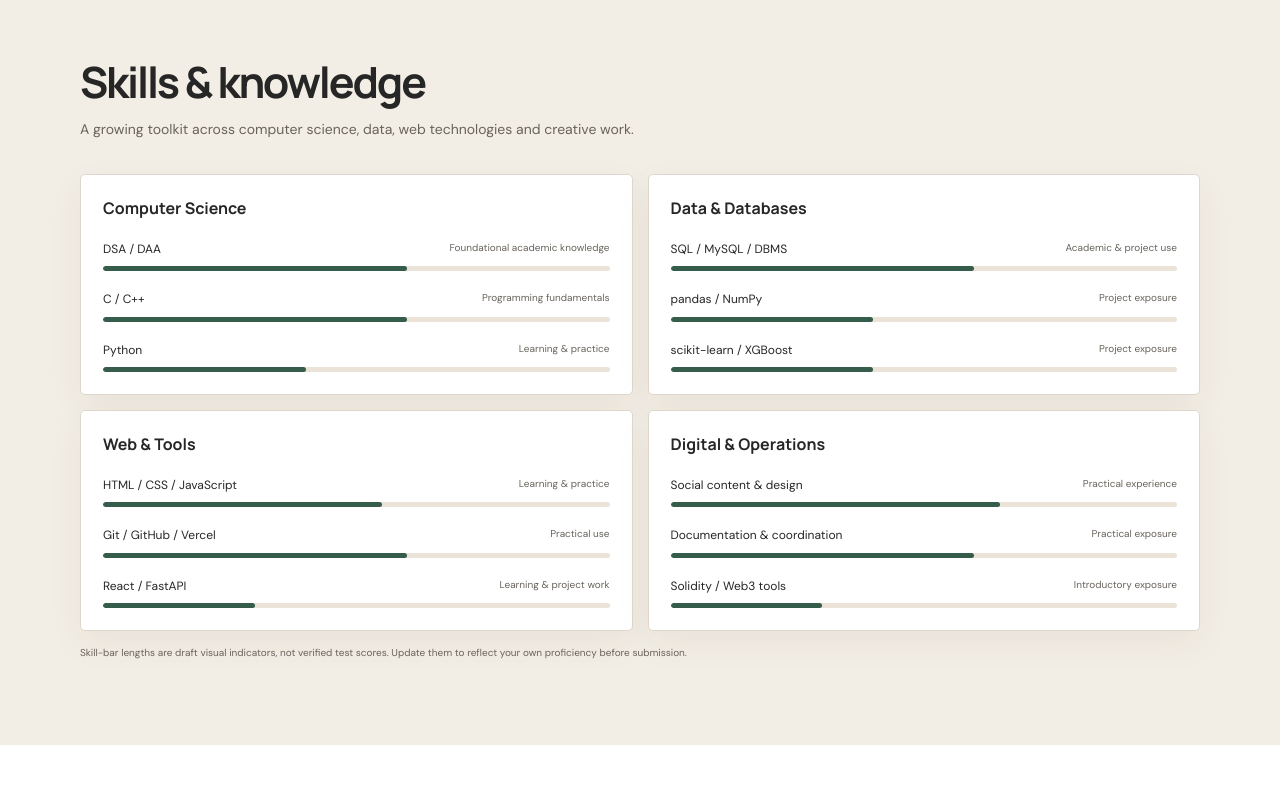
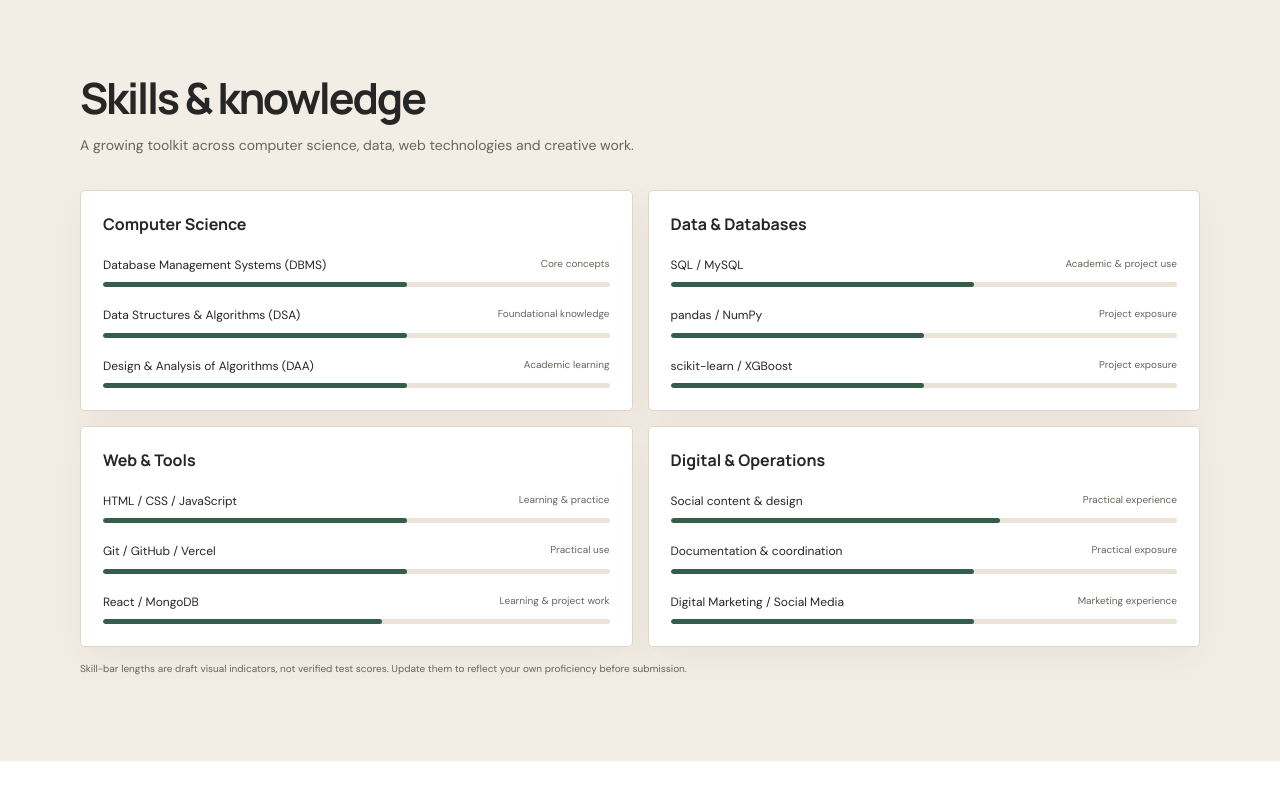
Before and after one commit to omsingodia/OmSaini-Portfolio, a React (Vite) app in the folder client/: page / in a window 1280 px wide. Shown: the part 1266-2066 px from the top of the page. Built offline with nearby package versions, Linux system fonts and the light colour scheme; no server answers.

Commit message:
Update portfolio skills

```diff
--- a/client/src/data.js
+++ b/client/src/data.js
@@ -2,24 +2,24 @@
 // Skill levels are visual draft indicators; adjust them to your actual proficiency before submission.
 export const skills = [
   { category: 'Computer Science', items: [
-    { name: 'DSA / DAA', level: 60, label: 'Foundational academic knowledge' },
-    { name: 'C / C++', level: 60, label: 'Programming fundamentals' },
-    { name: 'Python', level: 40, label: 'Learning & practice' },
+    { name: 'Database Management Systems (DBMS)', level: 60, label: 'Core concepts' },
+    { name: 'Data Structures & Algorithms (DSA)', level: 60, label: 'Foundational knowledge' },
+    { name: 'Design & Analysis of Algorithms (DAA)', level: 60, label: 'Academic learning' },
   ]},
   { category: 'Data & Databases', items: [
-    { name: 'SQL / MySQL / DBMS', level: 60, label: 'Academic & project use' },
-    { name: 'pandas / NumPy', level: 40, label: 'Project exposure' },
-    { name: 'scikit-learn / XGBoost', level: 40, label: 'Project exposure' },
+    { name: 'SQL / MySQL ', level: 60, label: 'Academic & project use' },
+    { name: 'pandas / NumPy', level: 50, label: 'Project exposure' },
+    { name: 'scikit-learn / XGBoost', level: 50, label: 'Project exposure' },
   ]},
   { category: 'Web & Tools', items: [
-    { name: 'HTML / CSS / JavaScript', level: 55, label: 'Learning & practice' },
+    { name: 'HTML / CSS / JavaScript', level: 60, label: 'Learning & practice' },
     { name: 'Git / GitHub / Vercel', level: 60, label: 'Practical use' },
-    { name: 'React / FastAPI', level: 30, label: 'Learning & project work' },
+    { name: 'React / MongoDB ', level: 55, label: 'Learning & project work' },
   ]},
   { category: 'Digital & Operations', items: [
     { name: 'Social content & design', level: 65, label: 'Practical experience' },
     { name: 'Documentation & coordination', level: 60, label: 'Practical exposure' },
-    { name: 'Solidity / Web3 tools', level: 30, label: 'Introductory exposure' },
+    { name: 'Digital Marketing / Social Media', level: 60, label: 'Marketing experience' },
   ]},
 ];
 
--- a/client/src/pages/Home.jsx
+++ b/client/src/pages/Home.jsx
@@ -72,7 +72,7 @@ export default function Home() {
       <div className="about-layout">
         <motion.div className="about-copy" {...revealProps}>
           <p className="lead">I’m pursuing a <strong>B.Tech in Computer Science Engineering</strong> at JK Lakshmipat University, Jaipur (2024–2028).</p>
-          <p>Alongside technical learning, I’ve gained practical exposure to industrial operations, inventory and dispatch support, documentation, on-ground coordination, social media content and brand design. My experience spans technical projects as well as business and creative tasks.</p>
+          <p>My primary focus is Computer Science Engineering, with a foundation in Data Structures and Algorithms (DSA), Database Management Systems (DBMS), Data Analysis and Algorithms (DAA), C programming, data analysis and machine learning. . Alongside my technical learning and projects, I also explore web development, digital marketing and practical business operations. I enjoy combining logical problem-solving with creativity and real-world experience.</p>
           <div className="about-facts">
             <div><MapPin size={17}/><span><small>LOCATION</small>Jaipur, Rajasthan, India</span></div>
             <div><GraduationCap size={17}/><span><small>CURRENT STATUS</small>Computer Science student</span></div>
```
